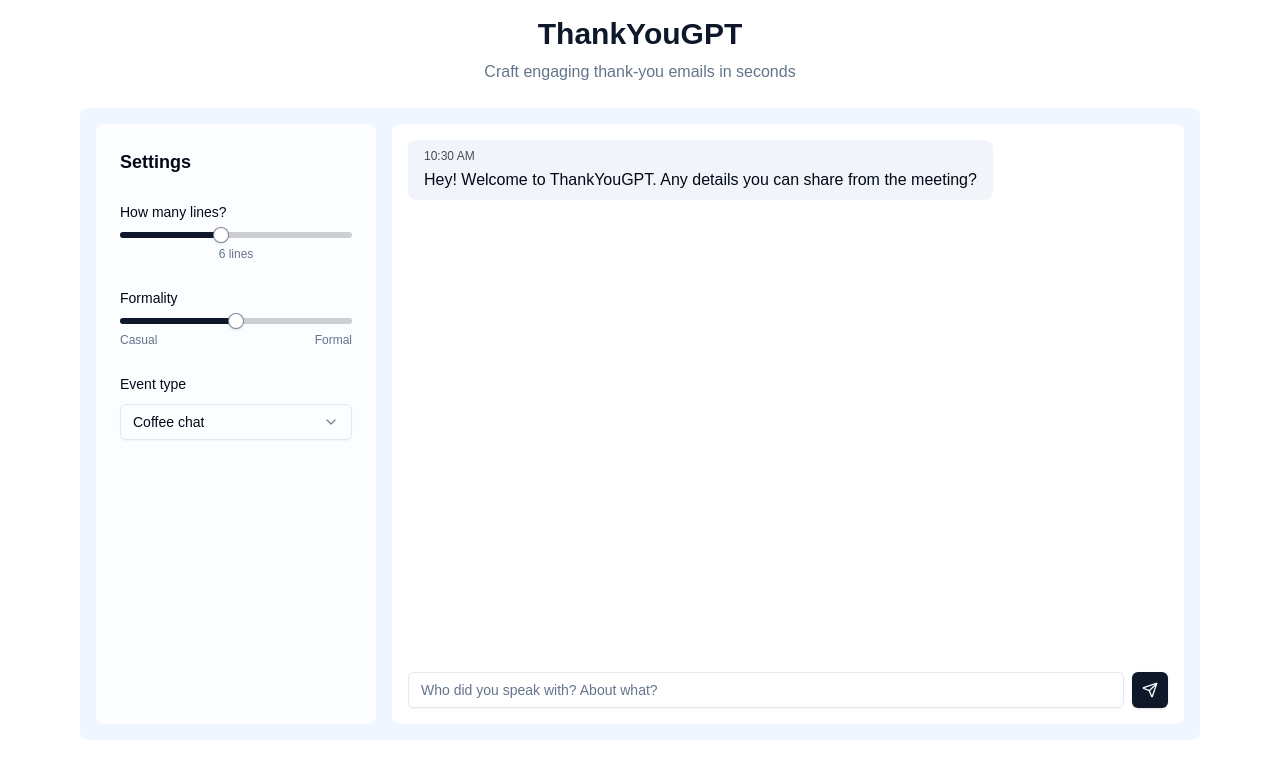
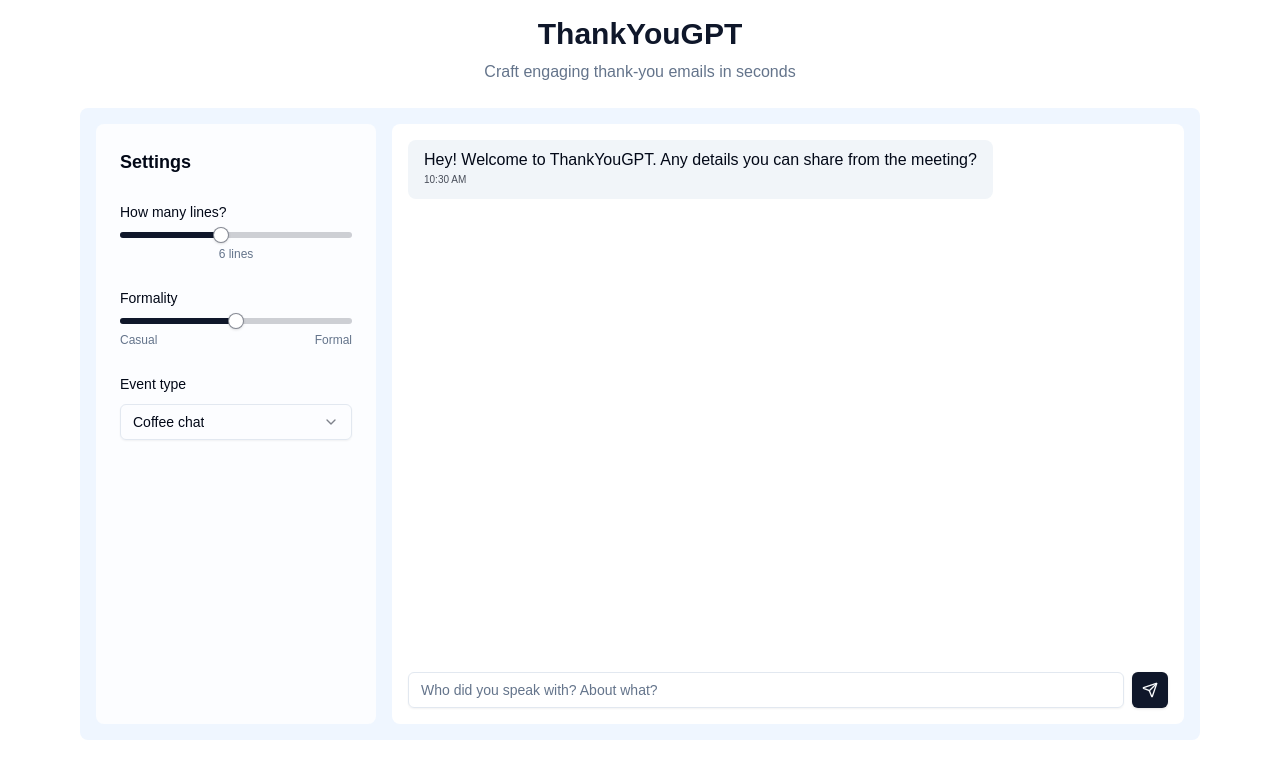
Before and after one commit to itayzit/thankyougpt, a Next.js app: page / in a window 1280 px wide. Shown: the top 778 px of the page. Built offline with nearby package versions, Linux system fonts and the light colour scheme.

Commit message:
scroll to the end

```diff
--- a/app/page.tsx
+++ b/app/page.tsx
@@ -2,6 +2,7 @@
 
 import * as React from 'react'
 import { useChat } from 'ai/react'
+import { useEffect, useRef } from 'react'
 import { Button } from '@/components/ui/button'
 import { Input } from '@/components/ui/input'
 import { Slider } from '@/components/ui/slider'
@@ -18,6 +19,8 @@ export default function ThankYouGPT() {
   const [lines, setLines] = React.useState(6)
   const [formality, setFormality] = React.useState(3)
   const [eventType, setEventType] = React.useState('Coffee chat')
+  const messagesEndRef = useRef<HTMLDivElement>(null)
+
 
   const { messages, input, handleInputChange, handleSubmit } = useChat({
     api: '/api/chat',
@@ -34,7 +37,9 @@ export default function ThankYouGPT() {
       }
     ]
   })
-
+  useEffect(() => {
+    messagesEndRef.current?.scrollIntoView({ behavior: 'smooth' })
+  }, [messages])
   return (
     <div className="container mx-auto p-4 max-w-6xl">
       <div className="text-center mb-6">
@@ -104,16 +109,18 @@ export default function ThankYouGPT() {
                               : 'bg-muted'
                       }`}
                   >
-                  <div className="text-xs opacity-70 mb-1">
+
+                    <div className="whitespace-pre-wrap">{message.content}</div>
+                    <div className="text-[10px] opacity-70 mb-1">
                       {new Date().toLocaleTimeString('en-US', {
                         hour: '2-digit',
                         minute: '2-digit'
                       })}
                     </div>
-                  <div className="whitespace-pre-wrap">{message.content}</div>
                   </div>
                 </div>
             ))}
+            <div ref={messagesEndRef}/>
           </div>
 
           <form onSubmit={handleSubmit} className="mt-4 flex gap-2">
```
Lines whose indentation alone changed are shown as unchanged.
